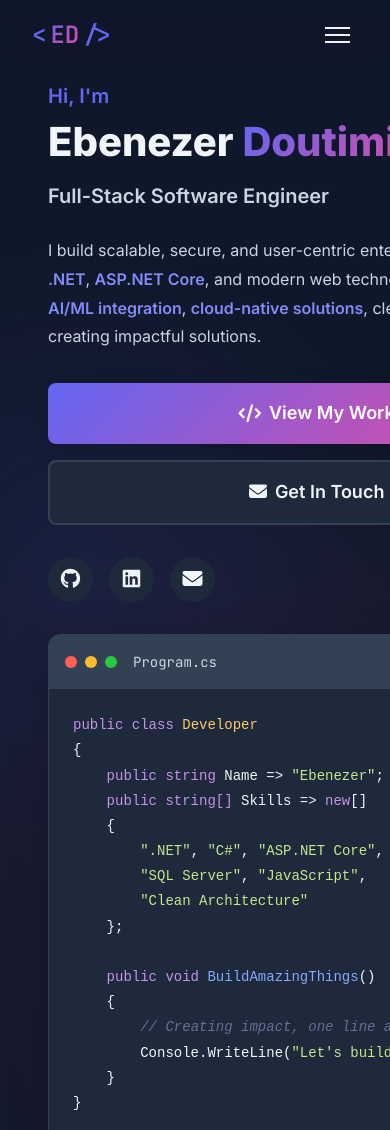
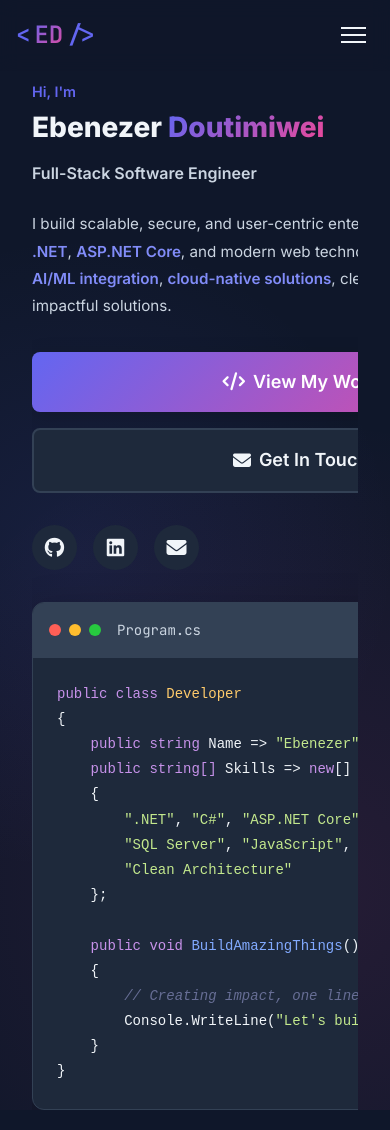
Before and after one commit to Karinateii/portfolio-website, a plain HTML site: page index.html in a window 390 px wide. Shown: the top 1130 px of the page. Drawn offline with nearby package versions, Linux system fonts and the light colour scheme.

Commit message:
fix: Aggressive mobile fixes for hero section overflow on iPhone models (SE, XR, 12 Pro, 14 Pro Max)

```diff
--- a/assets/css/style.css
+++ b/assets/css/style.css
@@ -279,10 +279,13 @@ button {
     max-width: var(--container-width);
     margin: 0 auto;
     padding: 0 2rem;
+    width: 100%;
+    overflow-x: hidden;
 }
 
 .section {
     padding: var(--section-padding);
+    overflow-x: hidden;
 }
 
 .section-header {
@@ -403,6 +406,8 @@ button {
     align-items: center;
     position: relative;
     z-index: 1;
+    max-width: 100%;
+    overflow-x: hidden;
 }
 
 .hero-greeting {
@@ -410,6 +415,7 @@ button {
     color: var(--primary-color);
     font-weight: 600;
     margin-bottom: 0.5rem;
+    max-width: 100%;
 }
 
 .hero-title {
@@ -417,6 +423,8 @@ button {
     font-weight: 900;
     line-height: 1.1;
     margin-bottom: 1rem;
+    max-width: 100%;
+    overflow-wrap: break-word;
 }
 
 .hero-subtitle {
@@ -424,6 +432,8 @@ button {
     font-weight: 600;
     color: var(--text-secondary);
     margin-bottom: 1.5rem;
+    max-width: 100%;
+    overflow-wrap: break-word;
 }
 
 .hero-description {
@@ -431,6 +441,8 @@ button {
     color: var(--text-secondary);
     line-height: 1.8;
     margin-bottom: 2rem;
+    max-width: 100%;
+    overflow-wrap: break-word;
 }
 
 .hero-cta {
@@ -1494,7 +1506,26 @@ button {
     }
 
     .hero-title {
-        font-size: 2.5rem;
+        font-size: 2rem;
+        line-height: 1.2;
+        overflow-wrap: break-word;
+        word-break: break-word;
+        hyphens: auto;
+    }
+
+    .hero-subtitle {
+        font-size: 1.1rem;
+        overflow-wrap: break-word;
+        word-break: break-word;
+    }
+
+    .hero-greeting {
+        font-size: 1rem;
+    }
+
+    .hero-description {
+        font-size: 0.95rem;
+        overflow-wrap: break-word;
     }
 
     .hero-cta {
@@ -1518,6 +1549,29 @@ button {
 
     .projects-grid {
         grid-template-columns: 1fr;
+    }
+}
+
+/* Extra small devices (iPhone SE, etc.) */
+@media (max-width: 400px) {
+    .container {
+        padding: 0 1rem;
+    }
+
+    .hero-title {
+        font-size: 1.75rem;
+    }
+
+    .hero-subtitle {
+        font-size: 1rem;
+    }
+
+    .hero-greeting {
+        font-size: 0.9rem;
+    }
+
+    .section-title {
+        font-size: 1.75rem;
     }
 }
 
```
